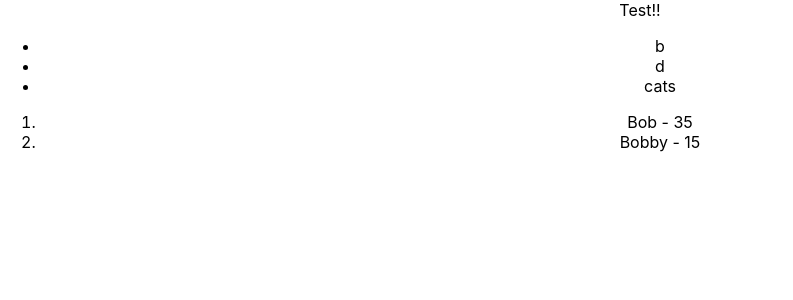
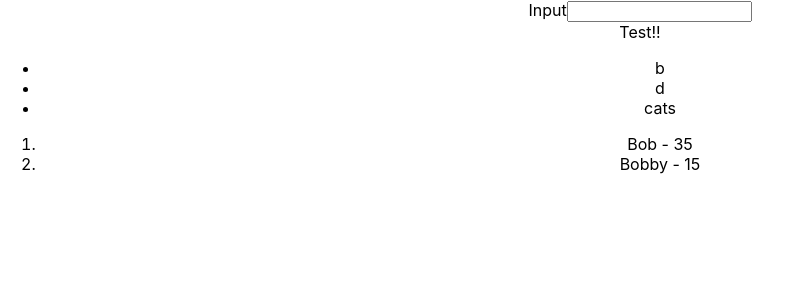
Before and after one commit to GamesOfSummer/react-102, a React (Create React App) app: page / in a window 1280 px wide. Shown: the top 300 px of the page, without its empty margins (0-793 px from the left). Built offline with nearby package versions, Linux system fonts and the light colour scheme.

Commit message:
added an input which changes on state

```diff
--- a/src/App.js
+++ b/src/App.js
@@ -1,10 +1,12 @@
 import React from 'react';
 import './App.css';
 import Lister from './lister.jsx';
+import ControlledInput from './controlledInput.jsx';
 
 function App() {
     return (
         <div className="App">
+            <ControlledInput />
             <Lister />
         </div>
     );
--- /dev/null
+++ b/src/controlledInput.jsx
@@ -0,0 +1,34 @@
+import React, { Component } from 'react';
+
+export default class ControlledInput extends Component {
+    constructor() {
+        super();
+
+        this.state = {
+            foods: ['b', 'd', 'cats'],
+
+            people: [
+                { id: 1, name: 'Bob', age: '35' },
+                { id: 2, name: 'Bobby', age: '15' }
+            ],
+
+            inputValue: ''
+        };
+    }
+
+    handleChange = evt => {
+        this.setState({ inputValue: evt.target.value });
+    };
+
+    render() {
+        return (
+            <div>
+                Input
+                <input
+                    value={this.state.inputValue}
+                    onChange={this.handleChange}
+                />
+            </div>
+        );
+    }
+}
```
